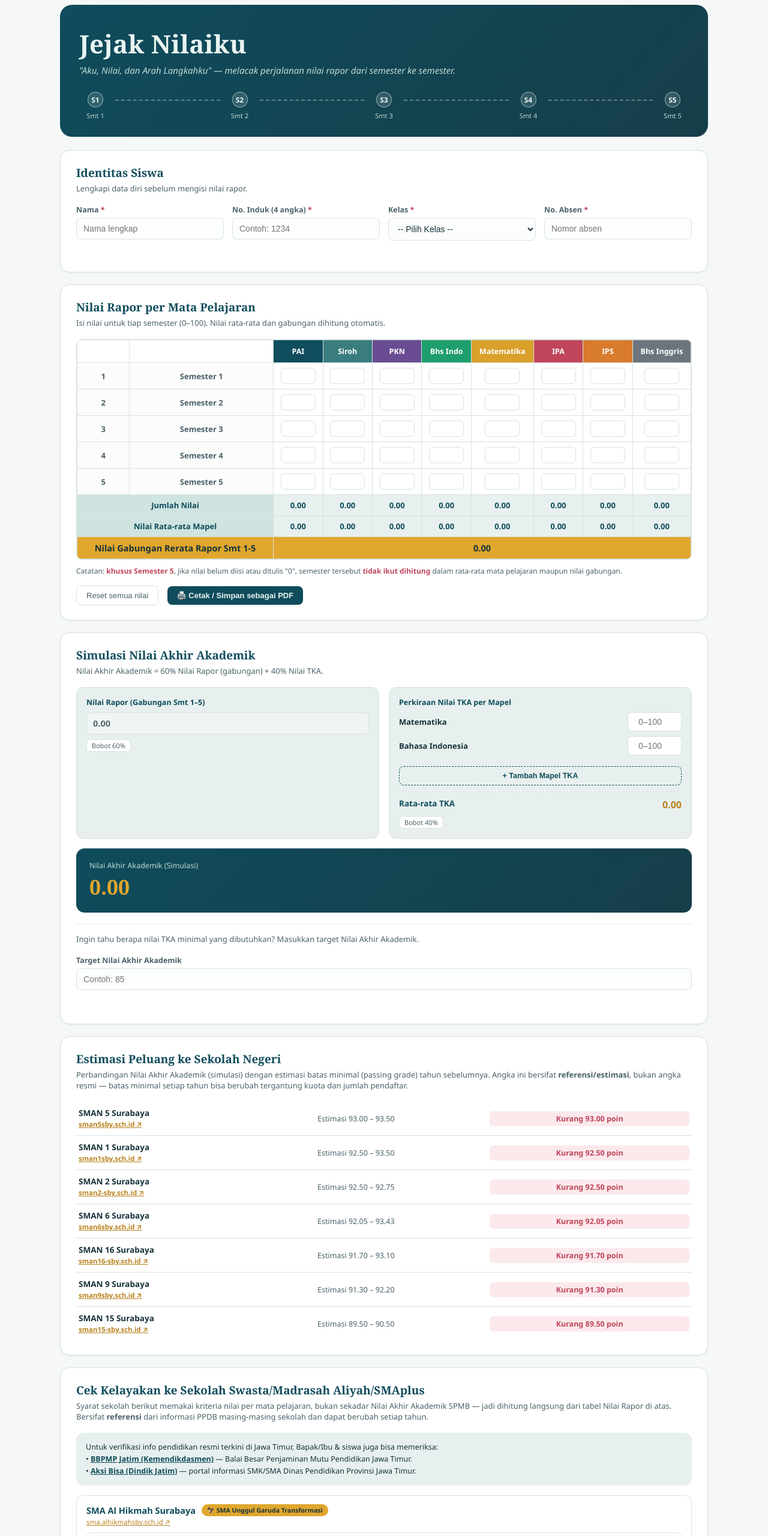
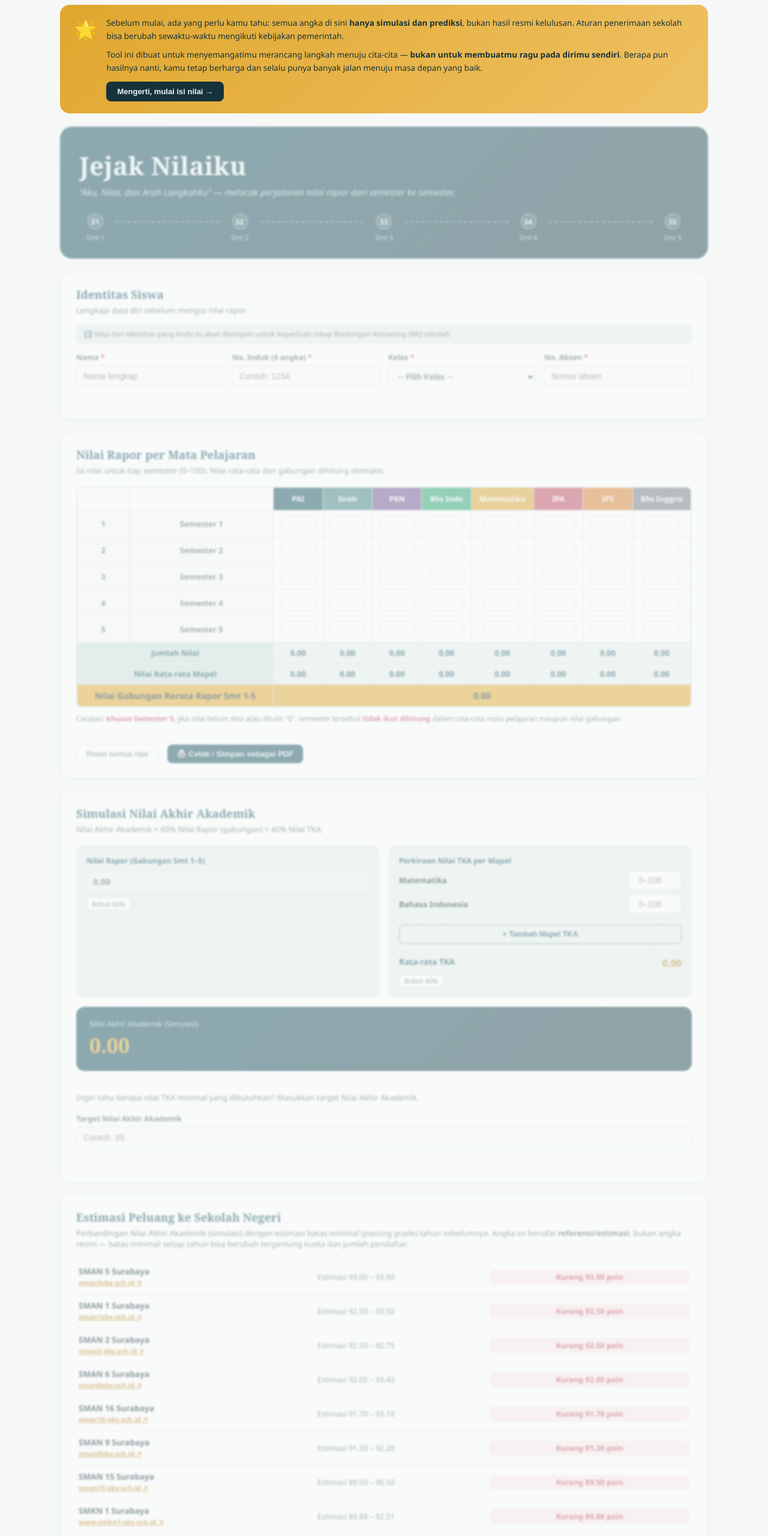
Before and after one commit to erwinkoharf/jejak_nilaiku, a plain HTML site: page index.html in a window 1280 px wide. Shown: the part 20-2580 px from the top of the page at 60% size. Drawn offline with Linux system fonts and the light colour scheme.

Commit message:
Update index.html

```diff
--- a/index.html
+++ b/index.html
@@ -124,6 +124,62 @@
   }
   .field input:focus, .field select:focus{outline: 2px solid var(--trail); outline-offset:1px; border-color:var(--trail);}
   .req{color: var(--danger); font-weight:800;}
+  .privacy-note{
+    font-size: 12px;
+    color: var(--ink-soft);
+    background: var(--trail-light);
+    padding: 8px 12px;
+    border-radius: 8px;
+    margin: -4px 0 14px;
+  }
+
+  .intro-notice{
+    display:flex;
+    gap: 16px;
+    align-items:flex-start;
+    background: linear-gradient(135deg, var(--amber), #EFC163);
+    border-radius: 16px;
+    padding: 20px 24px;
+    margin-bottom: 22px;
+  }
+  .intro-notice-icon{font-size: 30px; flex-shrink:0;}
+  .intro-notice-body p{
+    margin: 0 0 10px;
+    font-size: 13.5px;
+    color: #16323A;
+    line-height:1.6;
+  }
+  .intro-notice-btn{
+    background: #16323A;
+    border:none;
+    color: #EAF4F1;
+    padding: 9px 18px;
+    border-radius: 8px;
+    font-size: 13px;
+    font-weight:700;
+    cursor:pointer;
+    margin-top: 2px;
+  }
+  .intro-notice-btn:hover{background:#0F252C;}
+
+  body.not-started .hero,
+  body.not-started .card{
+    pointer-events: none;
+    opacity: 0.45;
+    filter: blur(1.5px);
+    user-select: none;
+  }
+  #grade-warning{
+    font-size: 12.5px;
+    font-weight:600;
+    color: var(--danger);
+    margin-top: 8px;
+    min-height: 18px;
+  }
+  td input[type=number].field-error{
+    border-color: var(--danger);
+    background: #FBE9EC;
+  }
   .field input.field-error, .field select.field-error{border-color: var(--danger); background: #FBE9EC;}
   #identity-warning{
     font-size: 12.5px;
@@ -598,8 +654,17 @@
   }
 </style>
 </head>
-<body>
+<body class="not-started">
 <div class="wrap">
+
+  <div class="intro-notice no-print" id="intro-notice">
+    <div class="intro-notice-icon">🌟</div>
+    <div class="intro-notice-body">
+      <p>Sebelum mulai, ada yang perlu kamu tahu: semua angka di sini <b>hanya simulasi dan prediksi</b>, bukan hasil resmi kelulusan. Aturan penerimaan sekolah bisa berubah sewaktu-waktu mengikuti kebijakan pemerintah.</p>
+      <p>Tool ini dibuat untuk menyemangatimu merancang langkah menuju cita-cita — <b>bukan untuk membuatmu ragu pada dirimu sendiri</b>. Berapa pun hasilnya nanti, kamu tetap berharga dan selalu punya banyak jalan menuju masa depan yang baik.</p>
+      <button type="button" class="intro-notice-btn" onclick="document.getElementById('intro-notice').style.display='none'; document.body.classList.remove('not-started')">Mengerti, mulai isi nilai →</button>
+    </div>
+  </div>
 
   <div class="hero no-print">
     <h1>Jejak Nilaiku</h1>
@@ -615,6 +680,7 @@
   <div class="card no-print">
     <h2>Identitas Siswa</h2>
     <p class="hint">Lengkapi data diri sebelum mengisi nilai rapor.</p>
+    <p class="privacy-note">ℹ️ Nilai dan identitas yang Anda isi akan disimpan untuk keperluan rekap Bimbingan Konseling (BK) sekolah.</p>
     <div class="id-grid">
       <div class="field"><label>Nama <span class="req">*</span></label><input type="text" id="nama" placeholder="Nama lengkap" required oninput="this.classList.remove('field-error')"></div>
       <div class="field"><label>No. Induk (4 angka) <span class="req">*</span></label><input type="text" id="induk" placeholder="Contoh: 1234" required maxlength="4" inputmode="numeric" oninput="this.value=this.value.replace(/[^0-9]/g,'').slice(0,4); this.classList.remove('field-error')"></div>
@@ -643,6 +709,7 @@
       <table id="grade-table"></table>
     </div>
     <p class="note">Catatan: <b>khusus Semester 5</b>, jika nilai belum diisi atau ditulis "0", semester tersebut <b>tidak ikut dihitung</b> dalam rata-rata mata pelajaran maupun nilai gabungan.</p>
+    <div id="grade-warning" class="no-print"></div>
 
     <button type="button" class="reset-btn no-print" onclick="resetAll()">Reset semua nilai</button>
     <button type="button" class="print-btn no-print" onclick="cetakHasil()">🖨️ Cetak / Simpan sebagai PDF</button>
@@ -860,7 +927,8 @@ const schoolBenchmarks = [
   {name:'SMAN 6 Surabaya',  min:92.05, max:93.43, website:'https://sman6sby.sch.id'},
   {name:'SMAN 16 Surabaya', min:91.70, max:93.10, website:'https://sman16-sby.sch.id'},
   {name:'SMAN 9 Surabaya',  min:91.30, max:92.20, website:'https://sman9sby.sch.id'},
-  {name:'SMAN 15 Surabaya', min:89.50, max:90.50, website:'https://sman15-sby.sch.id'}
+  {name:'SMAN 15 Surabaya', min:89.50, max:90.50, website:'https://sman15-sby.sch.id'},
+  {name:'SMKN 1 Surabaya',  min:89.88, max:92.51, website:'https://www.smkn1-sby.sch.id'}
   // ,{name:'SMAN ... Surabaya', min:0, max:0, website:'https://...'}  <-- contoh cara menambah sekolah baru
 ];
 
@@ -1018,6 +1086,20 @@ const specialSchools = [
         minAvg: 78,
         semesterRange: [3,5],
         softSuggestion: 'Kelulusan akhir tetap ditentukan akumulasi bobot Tes Akademik (CBT), Tes Psikologi, dan Tes BTQ. Estimasi nilai aman CBT reguler berkisar > 75.'
+      }
+    ]
+  },
+  {
+    name: 'SMKN 4 Malang',
+    website: 'https://smkn4malang.sch.id',
+    jalur: [
+      {
+        label: 'Jalur Prestasi Nilai Akademik',
+        allSubjects: true,
+        minAvg: 0,
+        semesterRange: [1,5],
+        infoOnly: true,
+        softSuggestion: 'SMKN 4 Malang merupakan salah satu SMK Negeri terbaik di Jawa Timur (peringkat provinsi ~128 versi UTBK LTMPT). Skema penilaian sebelumnya berbeda dari sekolah lain di daftar ini: Nilai Akhir = 50% Rerata Nilai Rapor + 20% Nilai Akreditasi SMP asal + 30% Indeks Sekolah asal (bukan 60:40 Rapor:TKA). Belum ditemukan angka pasti nilai ambang terbaru — sebaiknya cek langsung ke laman resmi sekolah saat SPMB dibuka.'
       }
     ]
   }
@@ -1178,7 +1260,7 @@ function buildTable(){
   semesters.forEach(sem => {
     tbody += `<tr><td class="rowlabel">${sem}</td><td class="rowlabel">Semester ${sem}</td>`;
     subjects.forEach(s => {
-      tbody += `<td><input type="number" min="0" max="100" id="val-${s.id}-${sem}" oninput="calcAll()"></td>`;
+      tbody += `<td><input type="number" min="0" max="100" id="val-${s.id}-${sem}" oninput="this.classList.remove('field-error'); calcAll()"></td>`;
     });
     tbody += '</tr>';
   });
@@ -1318,8 +1400,27 @@ function validateIdentity(){
   return allFilled;
 }
 
+function validateGrades(){
+  let allFilled = true;
+  subjects.forEach(s => {
+    for(let sem = 1; sem <= 4; sem++){
+      const el = document.getElementById(`val-${s.id}-${sem}`);
+      if(el.value.trim() === ''){
+        el.classList.add('field-error');
+        allFilled = false;
+      } else {
+        el.classList.remove('field-error');
+      }
+    }
+    // Semester 5 dikecualikan — boleh kosong, tidak ditandai error.
+    document.getElementById(`val-${s.id}-5`).classList.remove('field-error');
+  });
+  return allFilled;
+}
+
 function cetakHasil(){
   const warningEl = document.getElementById('identity-warning');
+  const gradeWarningEl = document.getElementById('grade-warning');
 
   if(!validateIdentity()){
     warningEl.textContent = 'Lengkapi dulu semua data identitas (Nama, No. Induk 4 angka, Kelas, No. Absen) sebelum mencetak.';
@@ -1327,6 +1428,13 @@ function cetakHasil(){
     return;
   }
   warningEl.textContent = '';
+
+  if(!validateGrades()){
+    gradeWarningEl.textContent = 'Masih ada nilai Semester 1–4 yang belum diisi (ditandai merah pada tabel). Semester 5 boleh dikosongkan.';
+    document.getElementById('grade-table').scrollIntoView({behavior:'smooth', block:'center'});
+    return;
+  }
+  gradeWarningEl.textContent = '';
 
   const nama = document.getElementById('nama').value.trim() || '-';
   const kelas = document.getElementById('kelas').value.trim() || '-';
```
